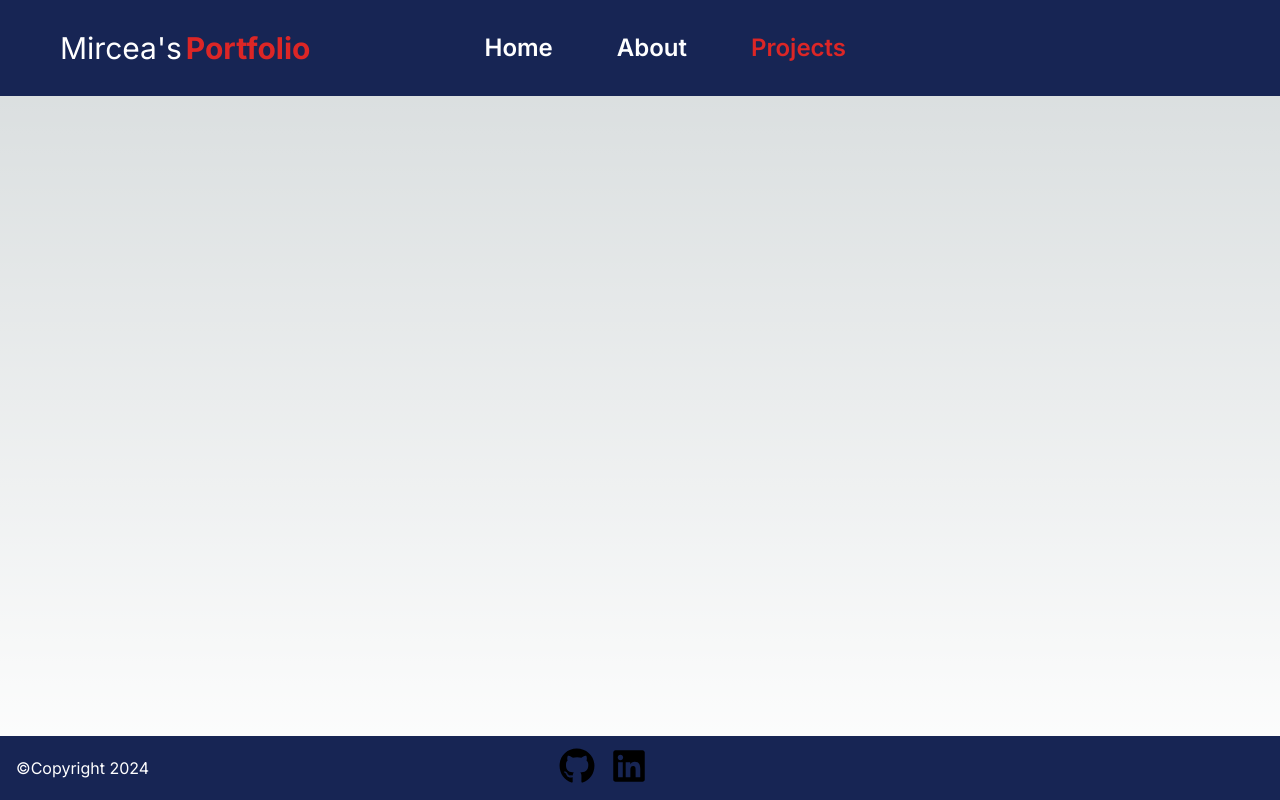
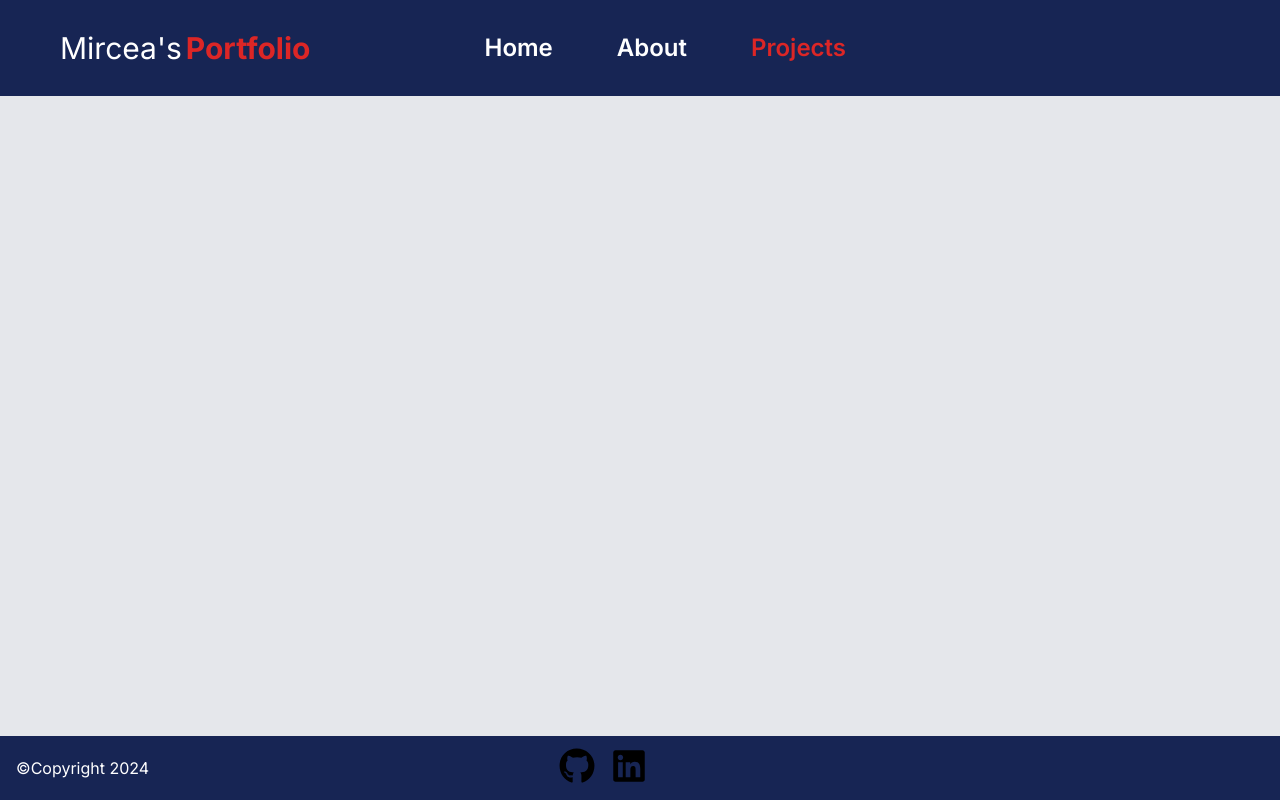
Before and after one commit to BorisForis/mirceaportfolio, a Next.js app: page /projects in a window 1280 px wide. Built offline with nearby package versions, Linux system fonts and the light colour scheme.

Commit message:
Had to change the background colour cuz opera

```diff
--- a/src/app/about/page.tsx
+++ b/src/app/about/page.tsx
@@ -18,7 +18,7 @@ export default function Home() {
         'typescript.svg',
     ];
     return (
-        <main className="flex min-h-screen flex-col items-center justify-between">
+        <main className="flex min-h-screen flex-col items-center justify-between bg-gray-200">
             <Toolbar page="about" />
             <h1 className="h-3/4 text-6xl font-bold text-black">About</h1>
             <div className="flex size-auto flex-col items-center justify-start lg:flex-row">
--- a/src/app/page.tsx
+++ b/src/app/page.tsx
@@ -6,7 +6,7 @@ export default function Home() {
     return (
         <main className="flex min-h-screen flex-col items-start justify-between">
             <Toolbar page="home" />
-            <div className="flex h-auto w-screen flex-col items-center justify-center">
+            <div className="flex h-auto w-screen flex-col items-center justify-center bg-gray-200">
                 <img
                     src="/programing.png"
                     alt="programing"
--- a/src/app/projects/page.tsx
+++ b/src/app/projects/page.tsx
@@ -3,7 +3,7 @@ import Toolbar from '../Toolbar';
 
 export default function Home() {
     return (
-        <main className="flex min-h-screen flex-col items-start justify-between">
+        <main className="flex min-h-screen flex-col items-start justify-between bg-gray-200">
             <Toolbar page="projects" />
             <FooterComp />
         </main>
```
